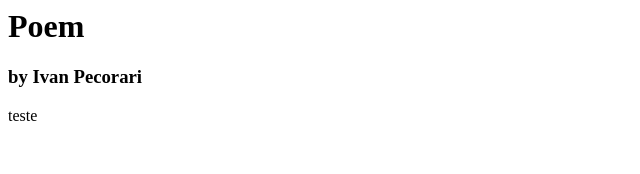
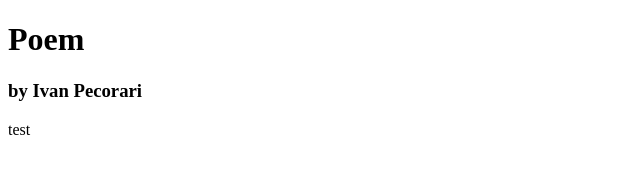
Before and after one commit to ivanpecorari/PoemWebsite, a plain HTML site: page index.html in a window 1280 px wide. Shown: the whole page, without its empty margins (0-640 px from the left). Drawn offline with Linux system fonts and the light colour scheme.

Commit message:
Update index.html

```diff
--- a/index.html
+++ b/index.html
@@ -1,8 +1,9 @@
+<!DOCTYPE html>
 <html>
   <body>
     <h1> Poem</h1>
     <h3> by Ivan Pecorari</h3>
-    <p> teste</p>
+    <p> test</p>
   </body>
 
 </html>
```
